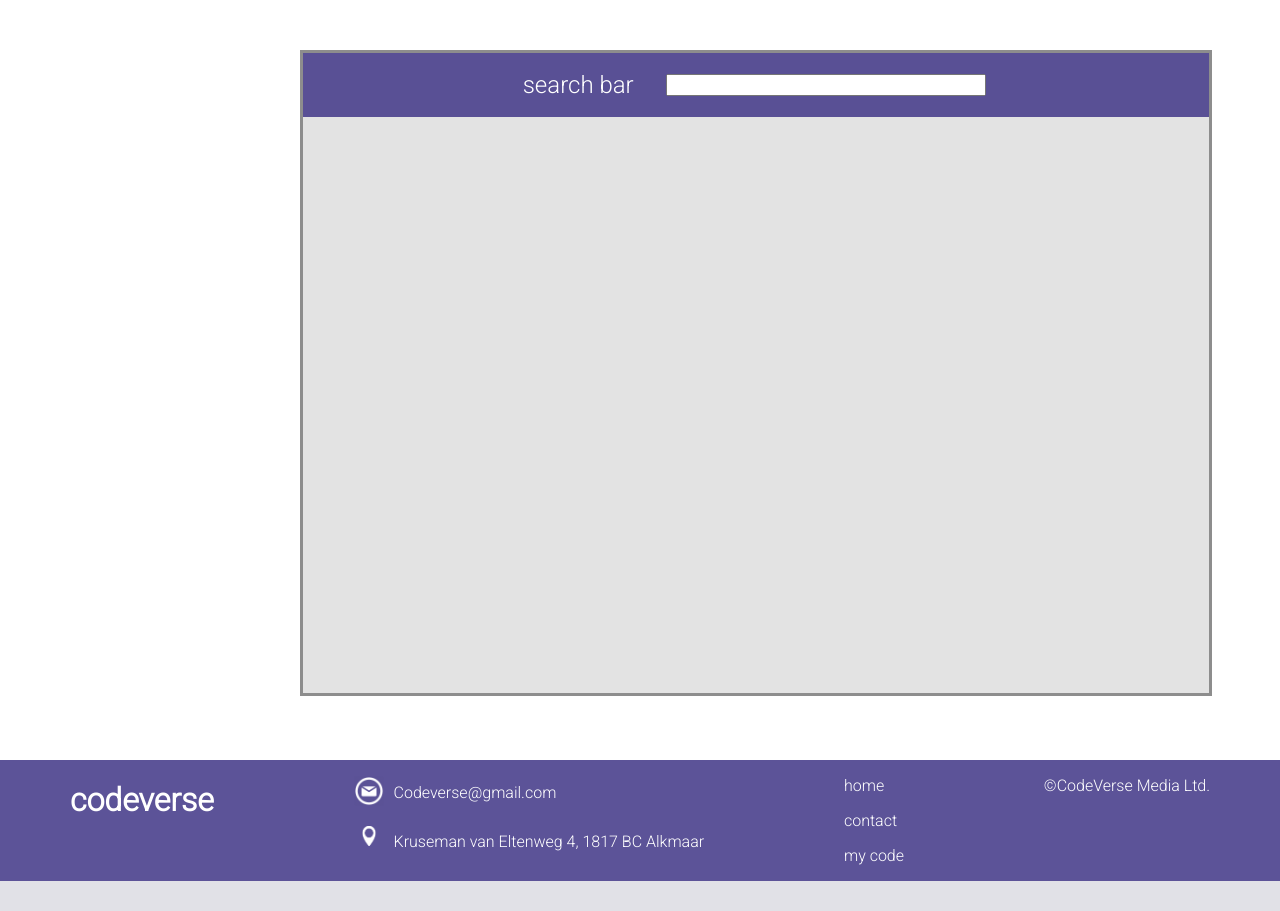
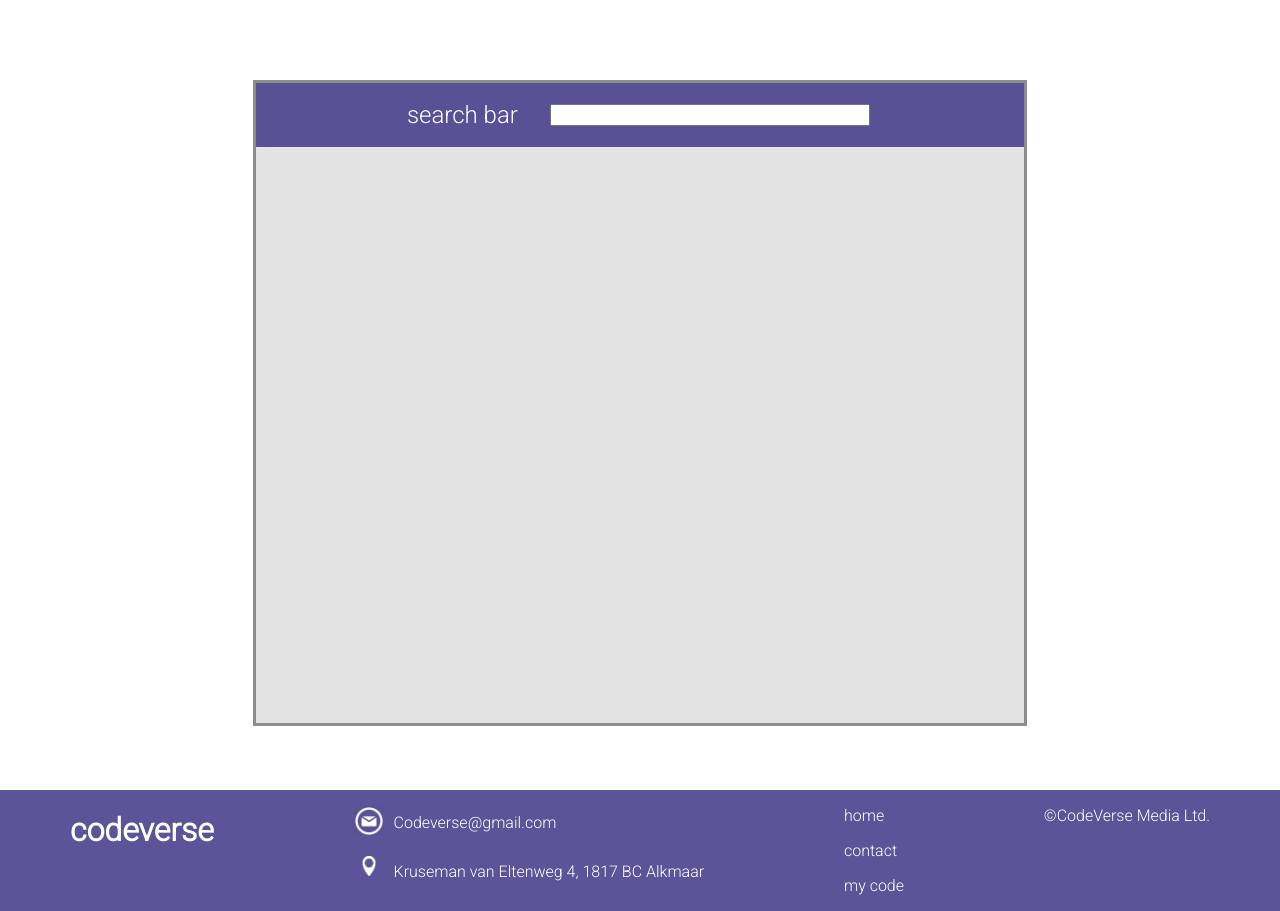
Before and after one commit to horizoncollege/project-2-verdieping-scrum-codeverse, a PHP site: page / in a window 1280 px wide. Shown: the part 106-1017 px from the top of the page. Before the commit the page ends 987 px from the top, so only its background shows below. Run offline with PHP 8.4, Linux system fonts and the light colour scheme; data that the repository does not hold is empty.

Commit message:
maincontainer error opgelost

```diff
--- a/style.css
+++ b/style.css
@@ -11,12 +11,11 @@ a{
 /* index page */
 
 .maincontainer {
-    margin-top: 50px;
-    margin-left: 300px;
+    margin: auto;
+    width: 60%;
     background-color: #e3e3e3;
-    width: 56.6rem;
+    border-style: solid;
     height: 40rem;
-    border-style: solid;
     border-color: rgb(141, 141, 141);
 }
 
@@ -69,7 +68,7 @@ margin-left: 5em;
 
 /* navbar */
 nav {
-
+margin-bottom: 5rem;
     display: flex;
     flex-direction: row;
     justify-content: space-around;
```
Also changed, not shown: index.php (line endings or trailing spaces).
